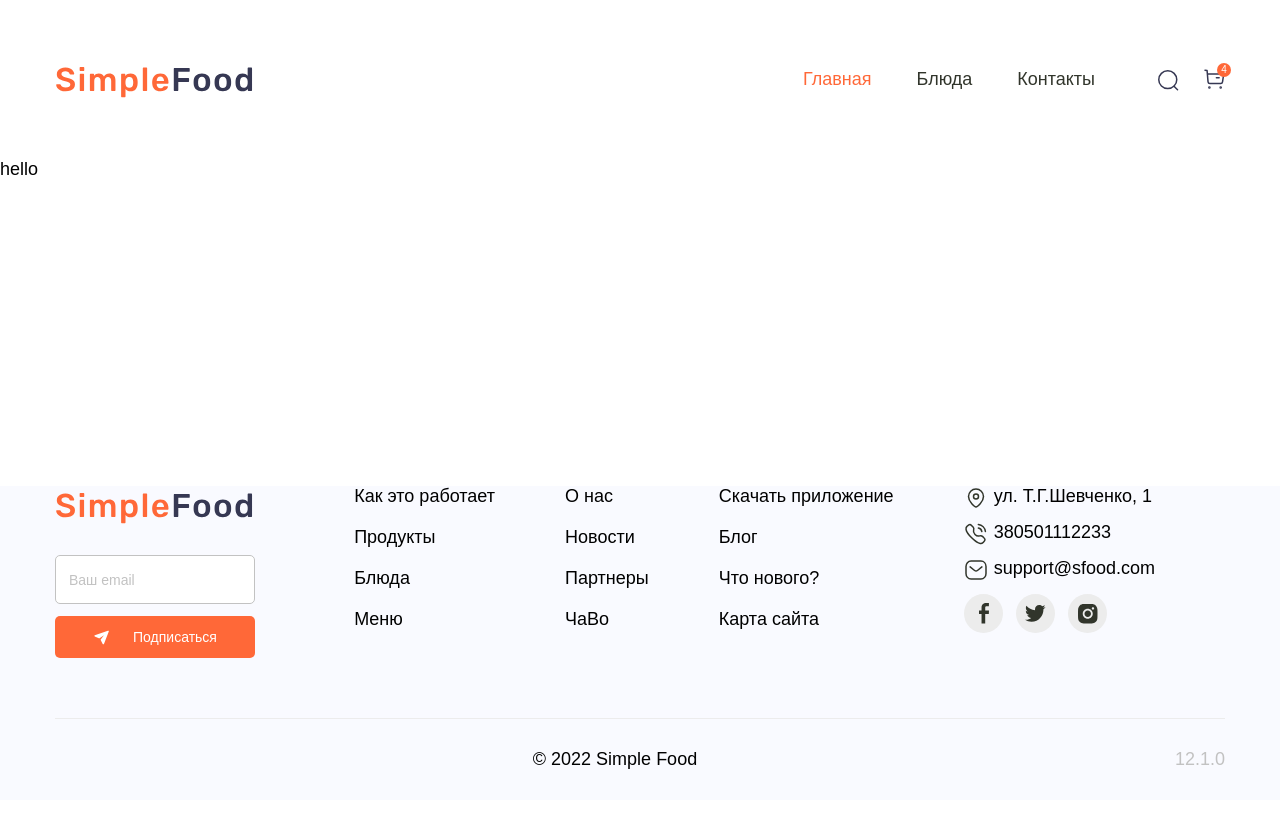
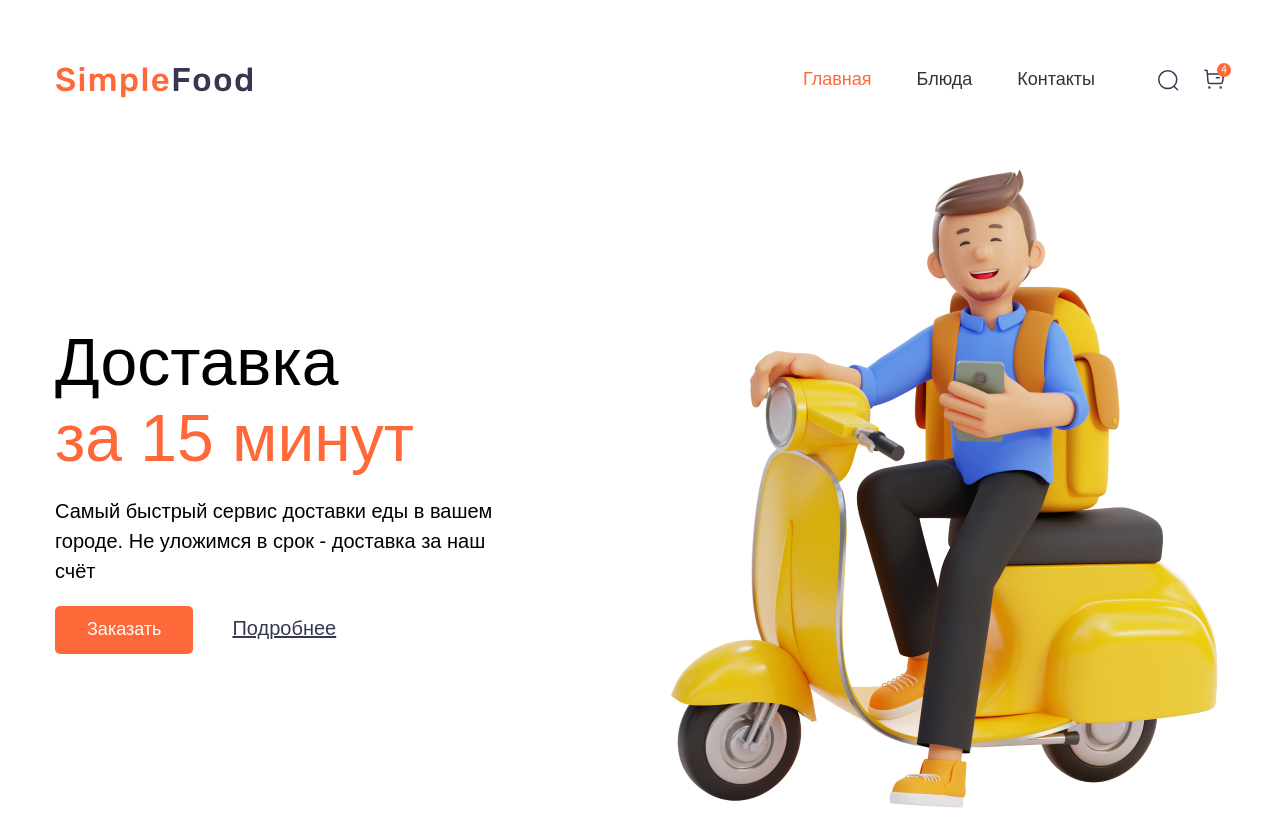
Before and after one commit to SVDotsenko/simple-food, a website: page app/index.html in a window 1280 px wide. Shown: the top 822 px of the page. Before the commit the page ends 800 px from the top, so only its background shows below. Drawn offline with nearby package versions, Linux system fonts and the light colour scheme; files that its build step writes are made by us from their sources; files whose address does not match are found by name.

Commit message:
12.3.0 Delivery

```diff
--- a/app/index.html
+++ b/app/index.html
@@ -42,7 +42,21 @@
   </header>
 
   <main class="main">
-    hello
+    <section class="delivery section">
+      <div class="container">
+        <div class="delivery__promise">
+          <h1 class="delivery__header">
+            Доставка
+            <span class="delivery__time">за 15 минут</span>
+          </h1>
+          <h6 class="delivery__description">Самый быстрый сервис доставки еды в вашем городе. Не уложимся в срок -
+            доставка за наш счёт</h6>
+          <button class="delivery__btn button" type="button">Заказать</button>
+          <a class="hyperlink" href="#">Подробнее</a>
+        </div>
+        <img class="header__courier" src="images/scooter-guy.jpg" alt="курьер">
+      </div>
+    </section>
   </main>
 
   <footer class="footer">
@@ -137,7 +151,7 @@
 
       <div class="footer-bottom">
         <span class="footer-bottom__copy">© 2022 Simple Food</span>
-        <span class="footer-bottom__version">12.1.0</span>
+        <span class="footer-bottom__version">12.3.0</span>
       </div>
     </div>
   </footer>
--- a/app/scss/_fonts.scss
+++ b/app/scss/_fonts.scss
@@ -1,5 +1,5 @@
 @font-face {
-  font-family: 'Rubik-Light', sans-serif;
+  font-family: 'Rubik-Light';
   font-weight: 300;
   font-style: normal;
   src: local('Rubik-Light'),
@@ -9,7 +9,7 @@
 }
 
 @font-face {
-  font-family: 'Rubik-LightItalic', sans-serif;
+  font-family: 'Rubik-LightItalic';
   font-weight: 300;
   font-style: italic;
   src: local('Rubik-LightItalic'),
@@ -19,7 +19,7 @@
 }
 
 @font-face {
-  font-family: 'Rubik-Regular', sans-serif;
+  font-family: 'Rubik-Regular';
   font-weight: 400;
   font-style: normal;
   src: local('Rubik-Regular'),
@@ -29,7 +29,7 @@
 }
 
 @font-face {
-  font-family: 'Rubik-Medium', sans-serif;
+  font-family: 'Rubik-Medium';
   font-weight: 500;
   font-style: normal;
   src: local('Rubik-Medium'),
@@ -39,7 +39,7 @@
 }
 
 @font-face {
-  font-family: 'Rubik-MediumItalic', sans-serif;
+  font-family: 'Rubik-MediumItalic';
   font-weight: 500;
   font-style: italic;
   src: local('Rubik-MediumItalic'),
--- a/app/scss/_global.scss
+++ b/app/scss/_global.scss
@@ -21,3 +21,49 @@ body {
   margin: 0 auto;
   padding: 0 15px;
 }
+
+.button {
+  color: #fff;
+  background-color: $orange-900;
+  padding: 12px 32px;
+  border-radius: 5px;
+  line-height: 1.3;
+  &:focus {
+    color: $orange-900;
+    background: rgba(255, 122, 80, 0.1);
+    box-shadow: 0 0 0 2px rgba(255, 104, 56, 0.7);
+  }
+  &:hover {
+    color: $orange-900;
+    background: rgba(255, 255, 255, 0.1);
+    box-shadow: 0 5px 12px rgba(255, 104, 56, 0.2), 0 0 0 2px rgba(255, 104, 56, 0.7);
+  }
+  &:active {
+    color: $orange-900;
+    background: rgba(255, 122, 80, 0.1);
+    box-shadow: none;
+  }
+}
+
+.hyperlink {
+  text-decoration-line: underline;
+  font-size: 20px;
+  line-height: 1.5;
+  color: $darkBlue-900;
+  &:focus {
+    background: rgba(255, 255, 255, 0.01);
+    box-shadow: 0 0 0 2px rgba(255, 104, 56, 0.7);
+    border-radius: 5px;
+    text-decoration-line: none;
+  }
+  &:hover {
+    color: $orange-900;
+    text-decoration-line: none;
+  }
+  &:active {
+    text-decoration-line: none;
+    text-shadow: 2px 2px 5px rgba(54, 56, 83, 0.5);
+    box-shadow: none;
+    color: $darkBlue-900;
+  }
+}
--- a/app/scss/style.scss
+++ b/app/scss/style.scss
@@ -57,7 +57,38 @@
   }
 }
 
-footer {
+.delivery .container {
+  display: flex;
+  justify-content: space-between;
+  align-items: center;
+  margin-bottom: 120px;
+}
+
+.delivery {
+  &__header {
+    font-size: 66px;
+    font-weight: 500;
+    margin-bottom: 20px;
+  }
+  &__time {
+    display: block;
+    color: $orange-900;
+  }
+  &__description {
+    font-size: 20px;
+    line-height: 1.5;
+    margin-bottom: 20px;
+    font-weight: 400;
+  }
+  &__btn {
+    margin-right: 34px;
+  }
+  &__promise {
+    max-width: 450px;
+  }
+}
+
+.footer {
   background-color: $silver-100;
 }
 
--- a/package.json
+++ b/package.json
@@ -1,11 +1,12 @@
 {
-  "version": "12.2.0",
+  "version": "12.3.0",
   "name": "simple-food",
   "homepage": "https://svdotsenko.github.io/simple-food",
   "scripts": {
     "start": "gulp",
     "predeploy": "gulp build",
-    "deploy": "gh-pages -d dist"
+    "deploy": "gh-pages -d dist",
+    "gitHub": "npm run deploy -- -m \"12.3.0 Delivery\""
   },
   "devDependencies": {
     "browser-sync": "^2.29.3",
```
Also changed, not shown: app/images/scooter-guy.jpg (added).
